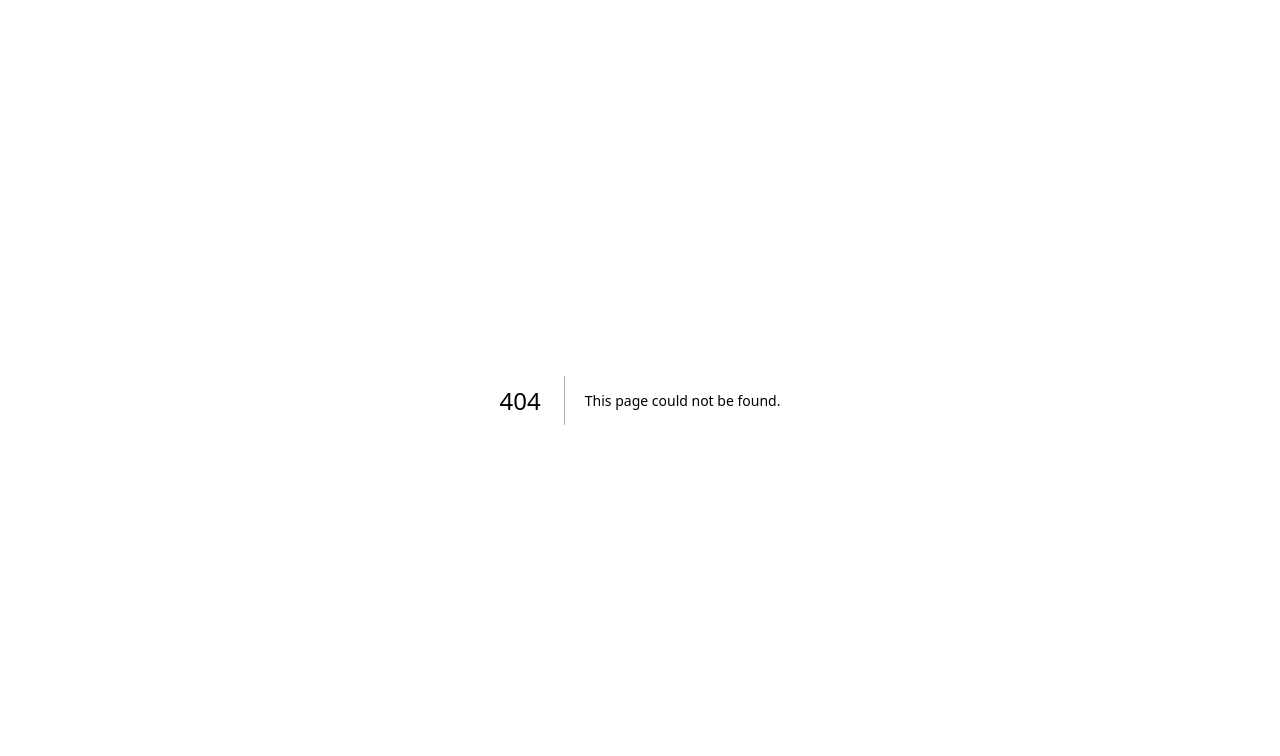
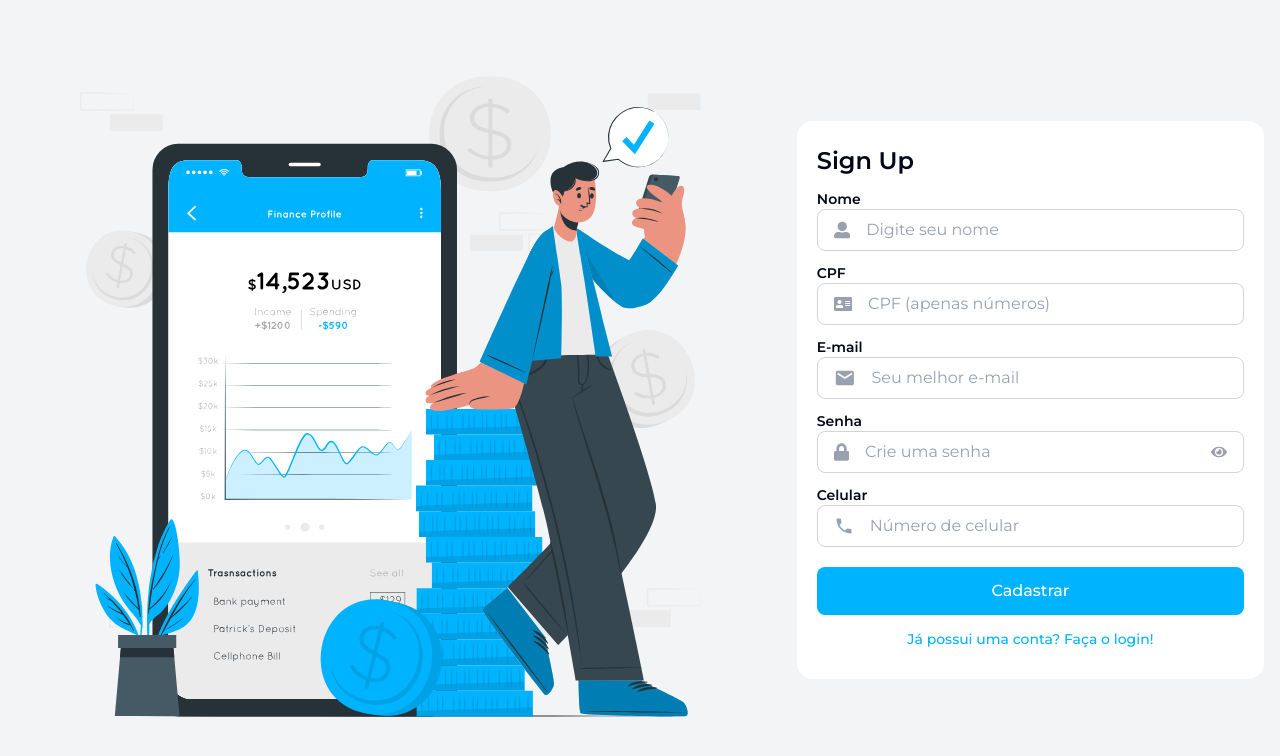
Before and after one commit to class-pedro/smart-wallet-frontend, a Next.js app: page /sign-up in a window 1280 px wide. Before the commit this address had no page. Shown: the top 756 px of the page. Built offline with nearby package versions, Linux system fonts and the light colour scheme.

Commit message:
feat: add signup page

```diff
--- /dev/null
+++ b/src/app/(public)/sign-up/page.tsx
@@ -0,0 +1,178 @@
+'use client';
+import Image from 'next/image';
+import { useState } from 'react';
+import { z } from 'zod';
+import { Button } from '@/components/ui/button';
+import { isValidCpf } from '@/utils/isValidCpf';
+import { useForm, SubmitHandler } from 'react-hook-form';
+import { zodResolver } from '@hookform/resolvers/zod';
+import { Input } from '@/components/Input/Input';
+import { FaAddressCard } from 'react-icons/fa';
+import { FaUserAlt, FaLock } from 'react-icons/fa';
+import { MdEmail, MdLocalPhone } from 'react-icons/md';
+import formImgLarge from '../../../../public/illustrations/sign-up/finance-app-cuate.svg';
+
+const userSignInFormSchema = z.object({
+  name: z.string().min(2, 'Nome deve ter pelo menos 2 caracteres'),
+  document: z
+    .string()
+    .regex(/^\d{3}\.\d{3}\.\d{3}-\d{2}$/, 'O CPF deve conter 11 dígitos')
+    .refine((cpf) => isValidCpf(cpf), {
+      message: 'CPF inválido',
+    }),
+  email: z.string().email('E-mail inválido'),
+  password: z
+    .string()
+    .min(8, 'A senha deve ter no mínimo 8 caracteres')
+    .regex(/[A-Z]/, 'A senha deve conter pelo menos uma letra maiúscula')
+    .regex(/[a-z]/, 'A senha deve conter pelo menos uma letra minúscula')
+    .regex(/[0-9]/, 'A senha deve conter pelo menos um número')
+    .regex(
+      /[^A-Za-z0-9]/,
+      'A senha deve conter pelo menos um caractere especial'
+    ),
+  cellphone: z
+    .string()
+    .regex(
+      /^\(\d{2}\)\d{4,5}-\d{4}$/,
+      'O número de celular deve conter 10 ou 11 dígitos'
+    ),
+});
+
+function formatCPF(value: string) {
+  return value
+    .replace(/\D/g, '')
+    .replace(/(\d{3})(\d)/, '$1.$2')
+    .replace(/(\d{3})(\d)/, '$1.$2')
+    .replace(/(\d{3})(\d{1,2})$/, '$1-$2');
+}
+
+function formatPhone(value: string) {
+  const digits = value.replace(/\D/g, '');
+  if (digits.length <= 10) {
+    return digits.replace(/(\d{2})(\d{4})(\d{0,4})/, '($1)$2-$3');
+  } else {
+    return digits.replace(/(\d{2})(\d{5})(\d{0,4})/, '($1)$2-$3');
+  }
+}
+
+type IUserSignInForm = z.infer<typeof userSignInFormSchema>;
+
+export default function SignIn() {
+  const {
+    register,
+    handleSubmit,
+    formState: { errors },
+  } = useForm<IUserSignInForm>({
+    resolver: zodResolver(userSignInFormSchema),
+  });
+  const [maskedCPF, setMaskedCPF] = useState<string>('');
+  const [maskedCellphone, setMaskedCellphone] = useState<string>('');
+
+  const onSubmit: SubmitHandler<IUserSignInForm> = (
+    payload: IUserSignInForm
+  ) => {
+    console.log('payload: ', payload);
+  };
+
+  return (
+    <main className='w-full max-w-screen h-screen bg-gray-100 flex flex-col justify-center items-center px-4 md:flex-row md:gap-8 md:justify-start'>
+      <Image
+        className='hidden md:w-[50%] lg:w-[60%] max-h-screen md:block'
+        src={formImgLarge}
+        alt='Pessoa analisando finanças no celular com app de gestão financeira ao fundo'
+      />
+      <div className='w-full max-w-[500px] bg-white px-5 py-6 rounded-2xl xl:min-w-[400px]'>
+        <form
+          className='flex flex-col items-center gap-3'
+          onSubmit={handleSubmit(onSubmit)}
+        >
+          <div className='w-full'>
+            <h1 className='text-2xl font-semibold'>Sign Up</h1>
+          </div>
+          <Input
+            IconOptions={{ icon: FaUserAlt, size: 18 }}
+            label='Nome'
+            labelFor='name'
+            inputName='name'
+            inputId='name'
+            inputType='name'
+            inputPlaceholder='Digite seu nome'
+            errors={errors.name}
+            errorMessage={errors.name?.message}
+            register={register}
+          />
+          <Input
+            IconOptions={{ icon: FaAddressCard, size: 20 }}
+            value={maskedCPF}
+            maxLength={14}
+            label='CPF'
+            labelFor='document'
+            inputName='document'
+            inputId='document'
+            inputType='document'
+            inputPlaceholder='CPF (apenas números)'
+            errors={errors.document}
+            errorMessage={errors.document?.message}
+            register={register}
+            onChange={(e) => {
+              setMaskedCPF(formatCPF(e.target.value));
+            }}
+          />
+          <Input
+            IconOptions={{ icon: MdEmail }}
+            label='E-mail'
+            labelFor='email'
+            inputName='email'
+            inputId='email'
+            inputType='email'
+            inputPlaceholder='Seu melhor e-mail'
+            errors={errors.email}
+            errorMessage={errors.email?.message}
+            register={register}
+          />
+          <Input
+            IconOptions={{ icon: FaLock, size: 18 }}
+            label='Senha'
+            labelFor='password'
+            inputName='password'
+            inputId='password'
+            inputType='password'
+            inputPlaceholder='Crie uma senha'
+            errors={errors.password}
+            errorMessage={errors.password?.message}
+            register={register}
+          />
+          <Input
+            IconOptions={{ icon: MdLocalPhone, size: 22 }}
+            value={maskedCellphone}
+            maxLength={14}
+            label='Celular'
+            labelFor='cellphone'
+            inputName='cellphone'
+            inputId='cellphone'
+            inputType='tel'
+            inputPlaceholder='Número de celular'
+            errors={errors.cellphone}
+            errorMessage={errors.cellphone?.message}
+            register={register}
+            onChange={(e) => {
+              setMaskedCellphone(formatPhone(e.target.value));
+            }}
+          />
+          <Button className='mt-2' variant={'default'} size={'default'} type='submit'>
+            Cadastrar
+          </Button>
+        </form>
+        <Button
+          className='w-full text-center mt-2'
+          variant={'link'}
+          size={'sm'}
+          onClick={() => alert('Faça login!')}
+        >
+          Já possui uma conta? Faça o login!
+        </Button>
+      </div>
+    </main>
+  );
+}
```
Also changed, not shown: public/illustrations/sign-up/finance-app-cuate.svg (added).
